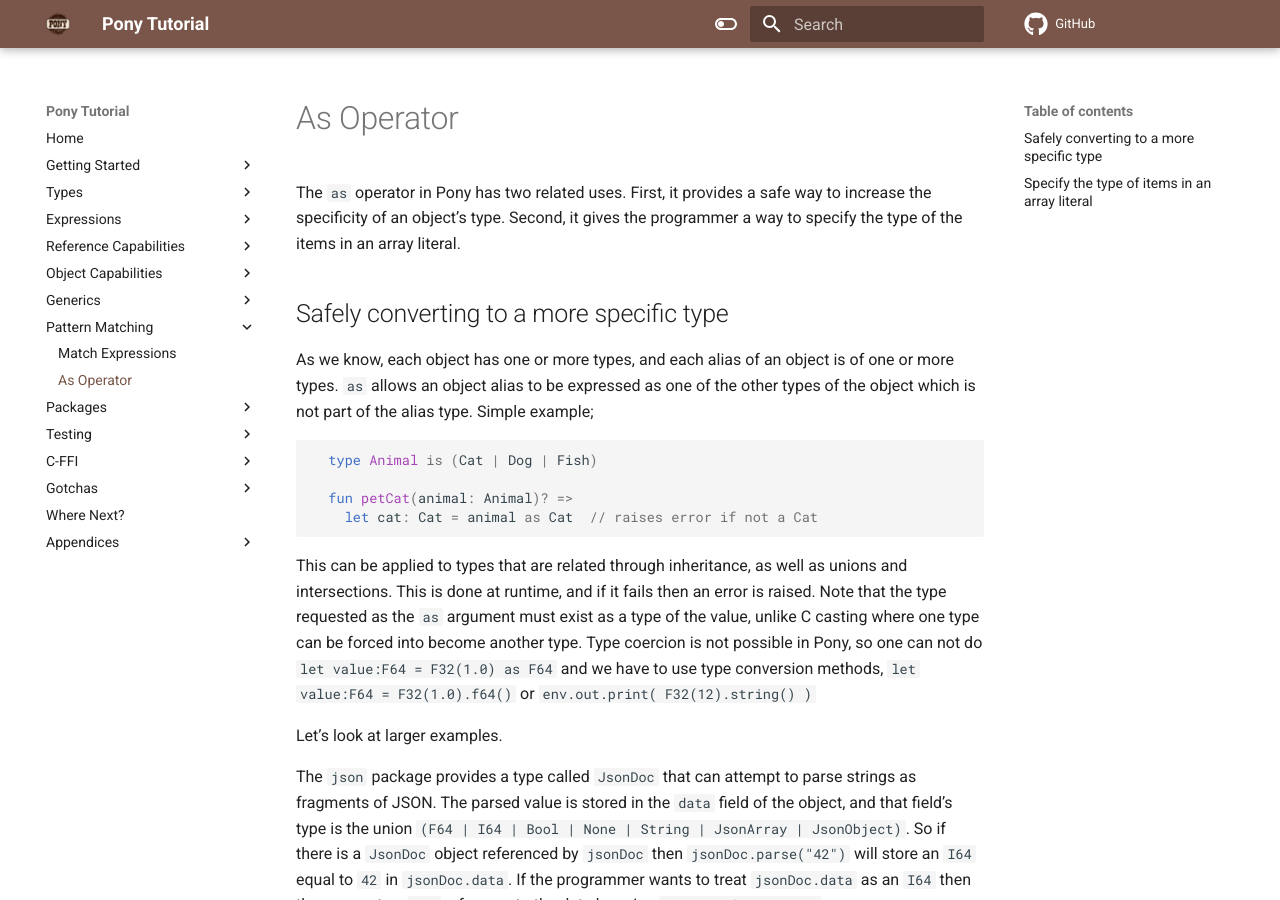
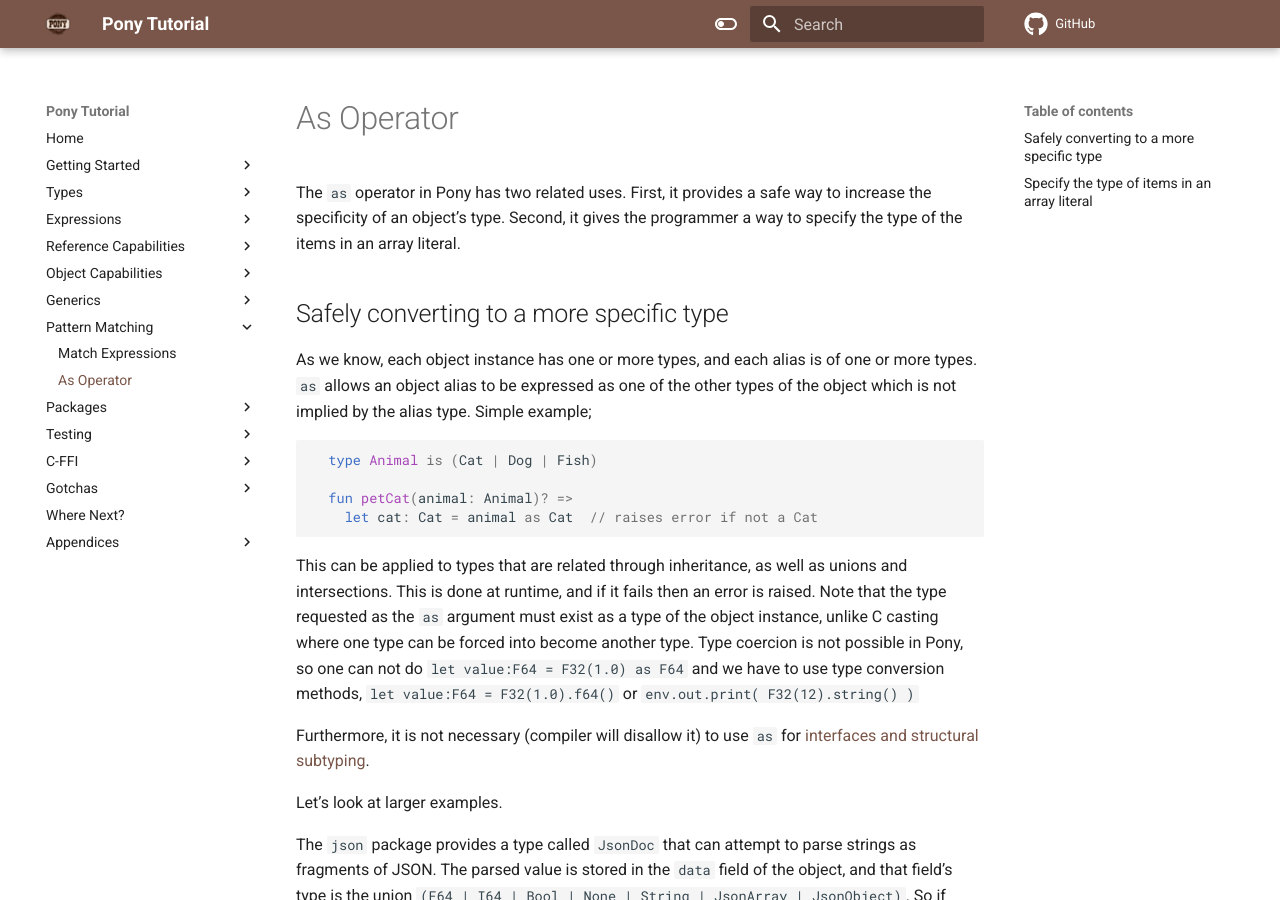
Before and after one commit to ponylang/pony-tutorial, an MkDocs documentation site: the page built from docs/pattern-matching/as.md, in a window 1280 px wide and 900 px high. Built offline with MkDocs 1.6.1 and Material for MkDocs 9.7.7, drawn with Linux system fonts in a browser that asks for light colours; comment, search, counter and statistics services are not loaded.

Commit message:
Tuning language

````diff
--- a/docs/pattern-matching/as.md
+++ b/docs/pattern-matching/as.md
@@ -4,7 +4,7 @@
 
 ## Safely converting to a more specific type
 
-As we know, each object has one or more types, and each alias of an object is of one or more types. `as` allows an object alias to be expressed as one of the other types of the object which is not part of the alias type. Simple example;
+As we know, each object instance has one or more types, and each alias is of one or more types. `as` allows an object alias to be expressed as one of the other types of the object which is not implied by the alias type. Simple example;
 
 ```pony
   type Animal is (Cat | Dog | Fish)
@@ -13,7 +13,9 @@
     let cat: Cat = animal as Cat  // raises error if not a Cat
 ```
 
-This can be applied to types that are related through inheritance, as well as unions and intersections. This is done at runtime, and if it fails then an error is raised. Note that the type requested as the `as` argument must exist as a type of the value, unlike C casting where one type can be forced into become another type. Type coercion is not possible in Pony, so one can not do `let value:F64 = F32(1.0) as F64` and we have to use type conversion methods, `let value:F64 = F32(1.0).f64()` or `env.out.print( F32(12).string() )`
+This can be applied to types that are related through inheritance, as well as unions and intersections. This is done at runtime, and if it fails then an error is raised. Note that the type requested as the `as` argument must exist as a type of the object instance, unlike C casting where one type can be forced into become another type. Type coercion is not possible in Pony, so one can not do `let value:F64 = F32(1.0) as F64` and we have to use type conversion methods, `let value:F64 = F32(1.0).f64()` or `env.out.print( F32(12).string() )`
+
+Furthermore, it is not necessary (compiler will disallow it) to use `as` for [interfaces and structural subtyping](../types/traits-and-interfaces.md#structural-subtyping).
 
 Let's look at larger examples.
 
````
